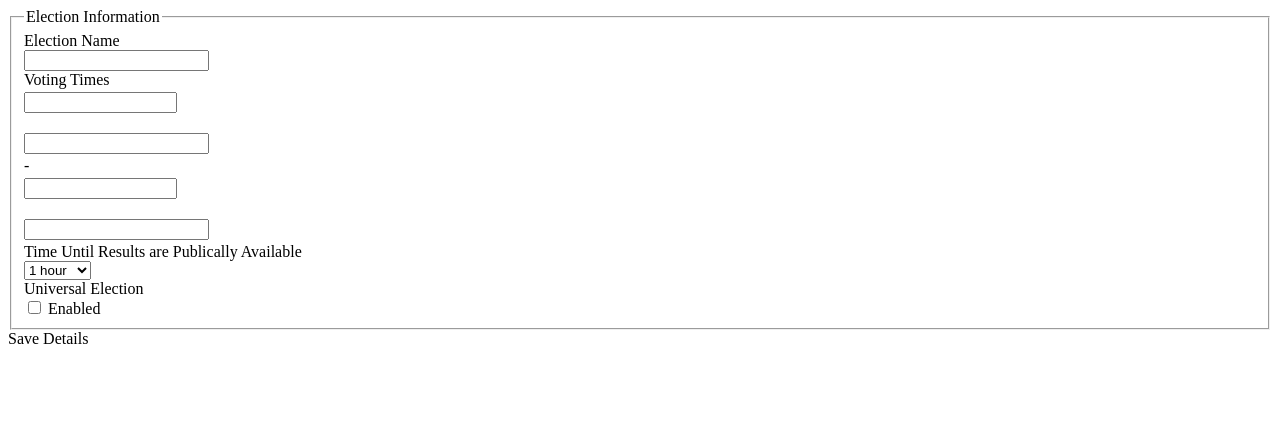
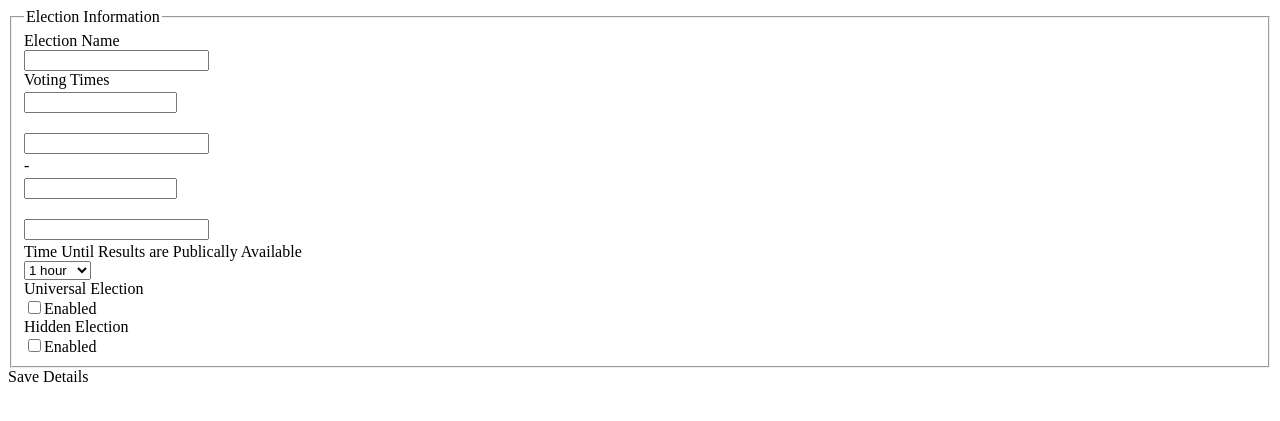
Before and after one commit to rice-apps/rice-elections, a Python web app: template src/views/admin/organization/election/information.html in a window 1280 px wide. Shown: the top 421 px of the page. Run offline with Jinja, Linux system fonts and the light colour scheme; the template is opened without the code that fills it, so the values that code supplies are empty.

Commit message:
Added hidden election to front end

```diff
--- a/src/static/js/admin/organization/election/information.js
+++ b/src/static/js/admin/organization/election/information.js
@@ -64,6 +64,7 @@ InformationForm = function() {
   this.endTime = $('#endTime');
   this.resultDelay = $('#result-delay');
   this.universal = $('#universal-election');
+  this.hidden = $('#hidden-election');
   this.submitBtn = $('#election-submit');
   this.submitBtn.click(function() {
     var data;
@@ -101,7 +102,8 @@ InformationForm = function() {
       'name': this.getName(),
       'times': this.getTimes(),
       'result_delay': this.getResultDelay(),
-      'universal': this.isUniversal()
+      'universal': this.isUniversal(),
+      'hidden': this.hidden.prop('checked')
     };
     for (key in json) {
       value = json[key];
@@ -144,7 +146,8 @@ InformationForm = function() {
       this.resultDelay.append("<option id='custom' value='" + delay + "'>" + delay + "</option>");
     }
     this.resultDelay.val(delay).change();
-    return this.universal.prop('checked', json['universal'] === true);
+    this.universal.prop('checked', json['universal'] === true);
+    return this.hidden.prop('checked', json['hidden'] === true);
   };
   InformationForm.prototype.resetSubmitBtn = function() {
     var text;
--- a/src/views/admin/organization/election/information.html
+++ b/src/views/admin/organization/election/information.html
@@ -71,11 +71,20 @@
 
     <!-- Vote Required -->
     <div class="control-group">
-      <label class="control-label" rel="tooltip" data-placement="right" data-original-title="If enabled, anyone will be able to vote.">Universal Election</label>
+      <label class="control-label" rel="tooltip" data-placement="right" data-original-title="If enabled, anyone with a NetID will be able to vote.">Universal Election</label>
       <div class="controls">
         <label class="checkbox">
-          <input type="checkbox" id="universal-election" {% if universal %} checked {% endif %}>
-          Enabled
+          <input type="checkbox" id="universal-election" {% if universal %} checked {% endif %}>Enabled
+        </label>
+      </div>
+    </div>
+
+    <!-- Hidden Election -->
+    <div class="control-group">
+      <label class="control-label" rel="tooltip" data-placement="right" data-original-title="If enabled, the election will be hidden from the vote page and will be shared from a provided link.">Hidden Election</label>
+      <div class="controls">
+        <label class="checkbox">
+          <input type="checkbox" id="hidden-election">Enabled
         </label>
       </div>
     </div>
--- a/src/views/templates/page.html
+++ b/src/views/templates/page.html
@@ -62,7 +62,7 @@
       {{ page_content }}
 
       <div style="margin-top:50px;" class="container-narrow">
-        &copy; Rice Elections 2012 <span class="muted credit"> &middot; Created by the <a href="/contact">CS Kids at Brown College</a>.</span>
+        &copy; Rice Elections 2013 <span class="muted credit"> &middot; Created by the <a href="/contact">CS Kids at Brown College</a>.</span>
       </div>
 
     </div> <!-- /container -->
```
Also changed, not shown: 1 other file.
